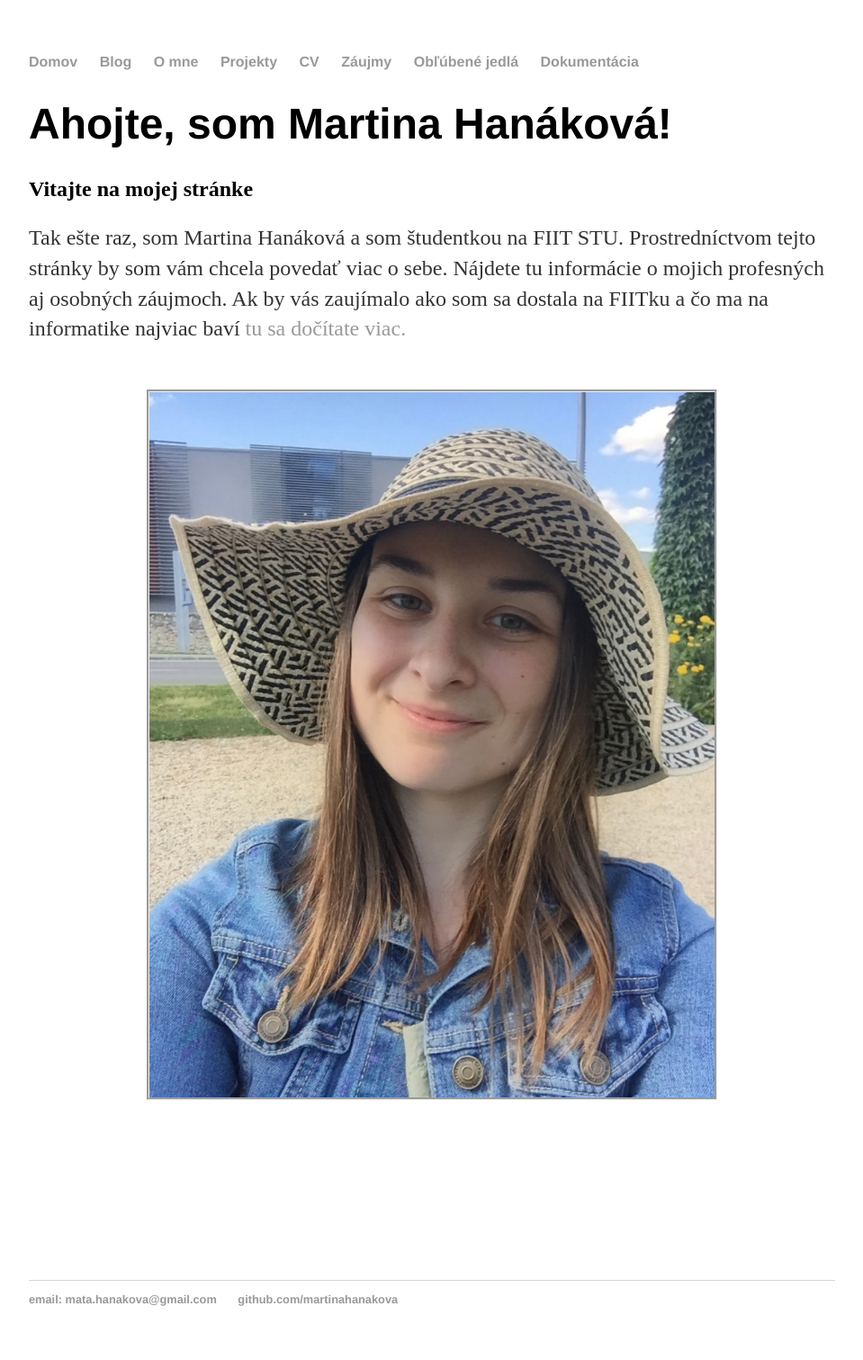
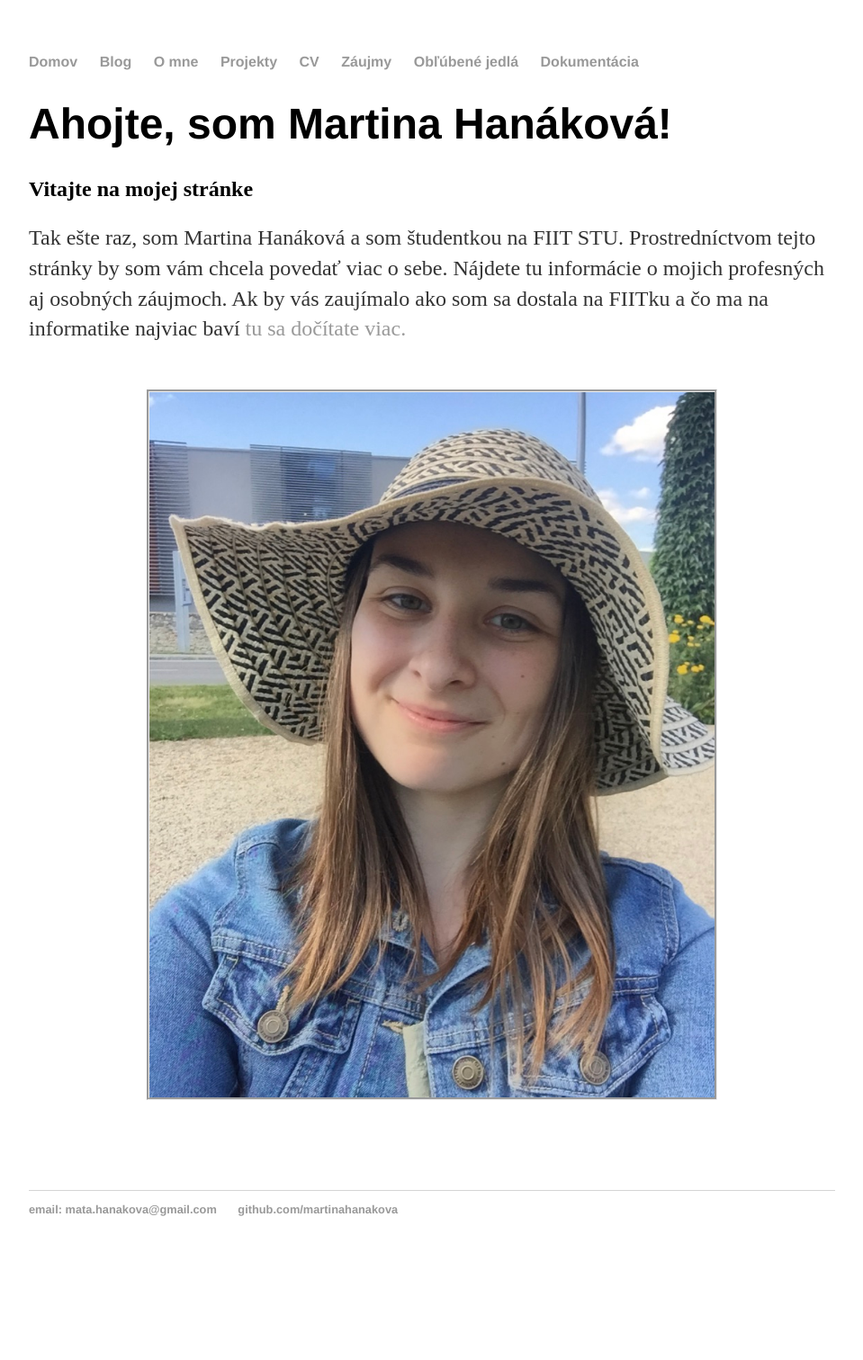
Before and after one commit to martinahanakova/martinahanakova.github.io, a Jekyll site: the page built from index.html, in a window 1280 px wide. Shown: the whole page at 90% size, without its empty margins (160-1119 px from the left). Built offline with Jekyll 4.4.1, drawn with Linux system fonts in a browser that asks for light colours; after the commit the page ends 1412 px from its top, so only the background shows below that.

```diff
--- a/css/main.css
+++ b/css/main.css
@@ -49,6 +49,6 @@ ul.posts li {
   margin-left: auto;
   margin-right: auto;
   margin-top:50px;
-  margin-bottom:200px;
+  margin-bottom:100px;
   border-style:groove;
 }
--- /dev/null
+++ b/projects/index.html
@@ -0,0 +1,4 @@
+---
+layout: default
+title: Projects
+---
```
